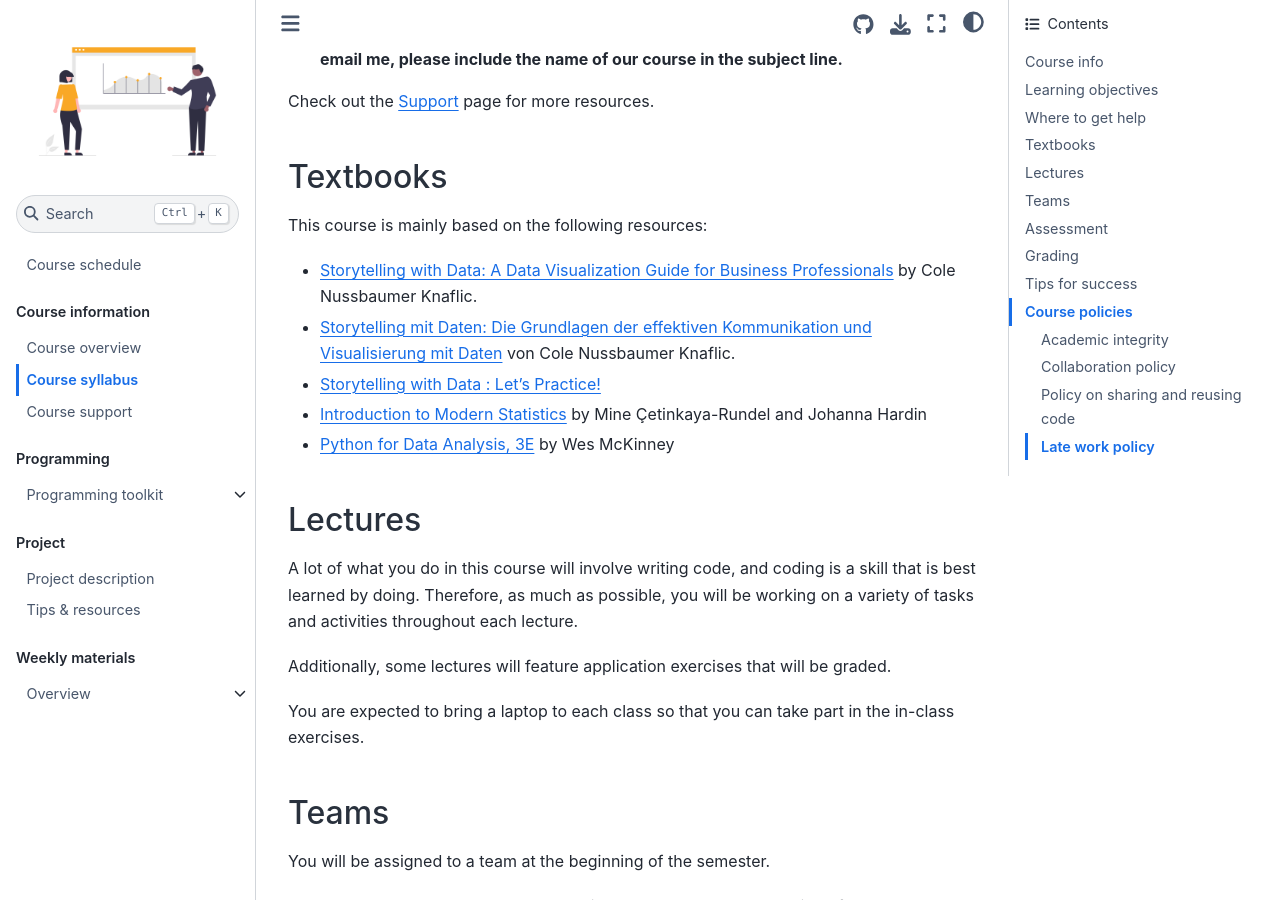
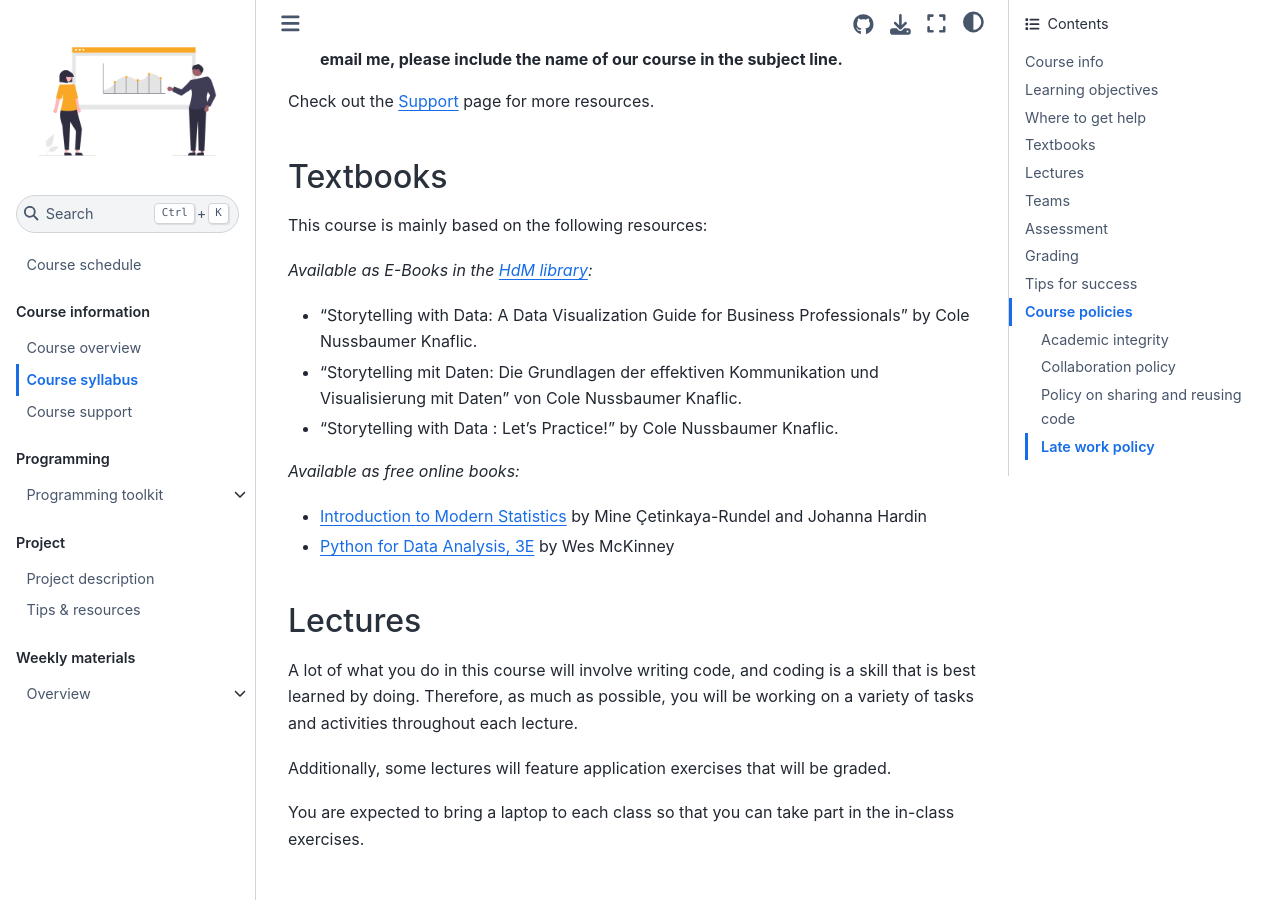
Before and after one commit to dst-ws22/website, a Jupyter Book: the page built from docs/course-syllabus.md, in a window 1280 px wide and 900 px high, scrolled down 1233 px. Built offline with Jupyter Book 1.0.4 settings and Sphinx 7.4.7 and the Sphinx Book theme 1.1.4, drawn with Linux system fonts in a browser that asks for light colours; comment, search, counter and statistics services are not loaded.

Commit message:
Update course-syllabus.md

```diff
--- a/docs/course-syllabus.md
+++ b/docs/course-syllabus.md
@@ -43,12 +43,15 @@ Check out the [Support](course-support.md) page for more resources.
 
 This course is mainly based on the following resources:
 
+*Available as E-Books in the [HdM library](https://www.hdm-stuttgart.de/bibliothek/angebot/eBooks):*
 
-- [Storytelling with Data: A Data Visualization Guide for Business Professionals](https://eds.s.ebscohost.com/eds/detail/detail?vid=8&sid=01c965fc-954f-4e18-9444-5e4d577e47f9%40redis&bdata=Jmxhbmc9ZGUmc2l0ZT1lZHMtbGl2ZQ%3d%3d#AN=1079665&db=edsebk) by Cole Nussbaumer Knaflic.
+- "Storytelling with Data: A Data Visualization Guide for Business Professionals" by Cole Nussbaumer Knaflic.
 
-- [Storytelling mit Daten: Die Grundlagen der effektiven Kommunikation und Visualisierung mit Daten](https://eds.s.ebscohost.com/eds/detail/detail?vid=7&sid=01c965fc-954f-4e18-9444-5e4d577e47f9%40redis&bdata=Jmxhbmc9ZGUmc2l0ZT1lZHMtbGl2ZQ%3d%3d#AN=1561986&db=edsebk) von Cole Nussbaumer Knaflic.
+- "Storytelling mit Daten: Die Grundlagen der effektiven Kommunikation und Visualisierung mit Daten" von Cole Nussbaumer Knaflic.
 
-- [Storytelling with Data : Let's Practice!](https://eds.s.ebscohost.com/eds/detail/detail?vid=5&sid=01c965fc-954f-4e18-9444-5e4d577e47f9%40redis&bdata=Jmxhbmc9ZGUmc2l0ZT1lZHMtbGl2ZQ%3d%3d#AN=2270716&db=edsebk)
+- "Storytelling with Data : Let's Practice!" by Cole Nussbaumer Knaflic.
+
+*Available as free online books:*
 
 
 - [Introduction to Modern Statistics](https://openintro-ims.netlify.app/) by Mine Çetinkaya-Rundel and Johanna Hardin
```
